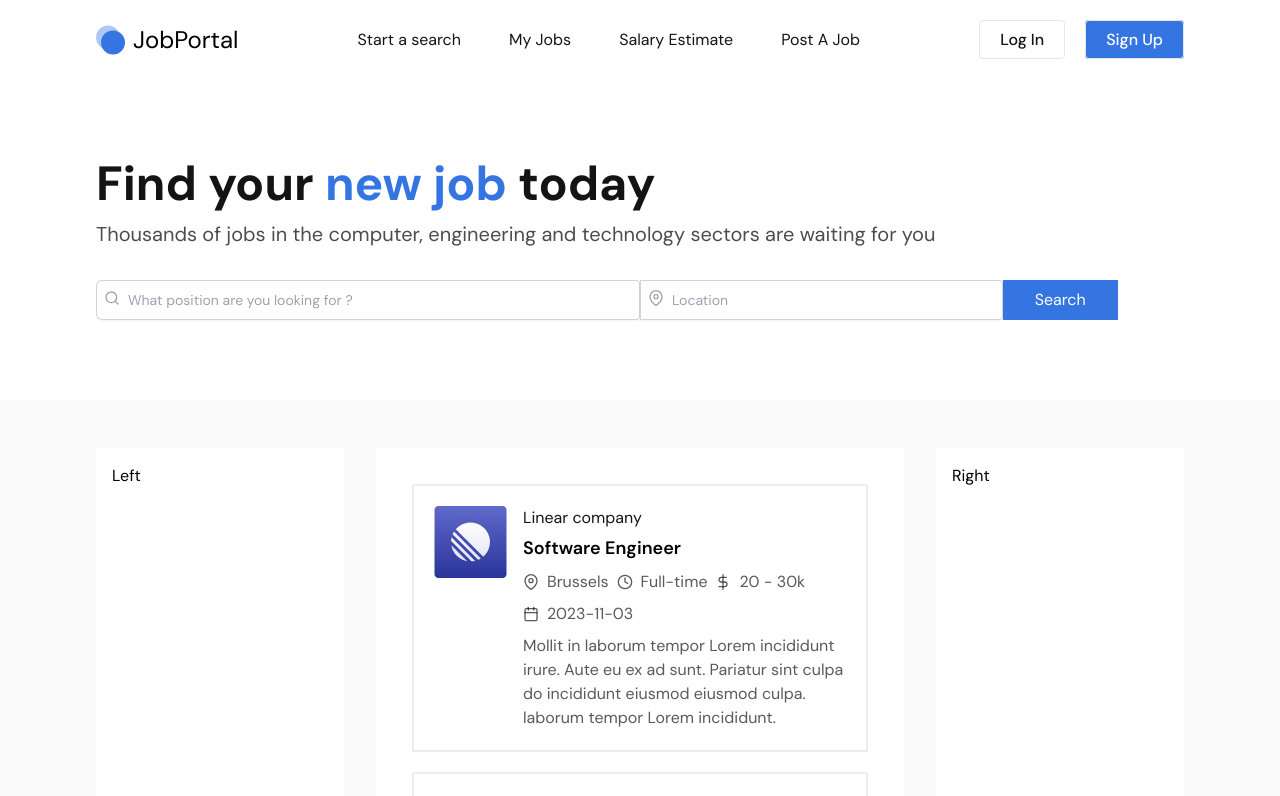
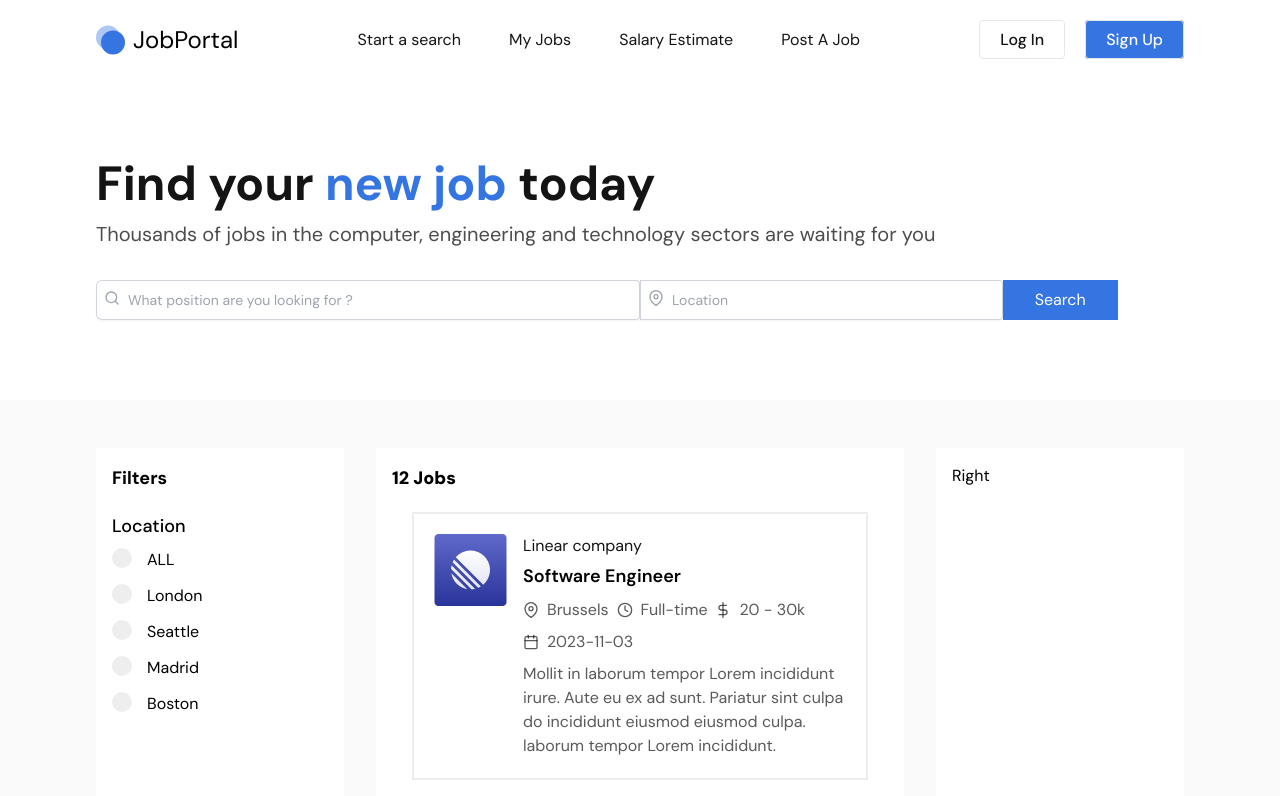
Before and after one commit to HasuHasmath/MERN-Job-Portal, a React (Vite) app: page / in a window 1280 px wide. Shown: the top 796 px of the page. Built offline with nearby package versions, Linux system fonts and the light colour scheme.

Commit message:
end of jobs

```diff
--- a/src/Pages/Home.jsx
+++ b/src/Pages/Home.jsx
@@ -2,17 +2,23 @@ import Banner from "../components/Banner";
 import { useEffect, useState } from "react";
 import Card from "../components/Card";
 import Jobs from "./Jobs";
+import Sidebar from "../sidebar/Sidebar";
 
 const Home = () => {
   const [selectedCategory, setSelectedCategory] = useState(null);
   const [jobs, setJobs] = useState([]);
+  const [isLoading, setIsLoading] = useState(true);
+  const [currentPage, setCurrentPage] = useState(1);
+  const itemsPeraAge = 6;
 
   useEffect(() => {
+    setIsLoading(true);
     fetch("jobs.json")
       .then((res) => res.json())
       .then((data) => {
         // console.log(data)
         setJobs(data);
+        setIsLoading(false);
       });
   }, []);
   // console.log(jobs)
@@ -24,7 +30,7 @@ const Home = () => {
   };
 
   // FILTER JOBS BY TITLE
-  const filterdItems = jobs.filter(
+  const filteredItems = jobs.filter(
     (job) => job.jobTitle.toLowerCase().indexOf(query.toLowerCase()) !== -1
   );
 
@@ -37,13 +43,32 @@ const Home = () => {
     setSelectedCategory(event.target.value);
   };
 
+  // CALCULATE THE INDEX RANGE
+  const calculatePageRange = () => {
+    const startIndex = (currentPage - 1) * itemsPerPage ;
+    const endIndex = startIndex + itemsPerPage ;
+    return {startIndex , endIndex}
+  }
+
+  // FUNCTION FOR NEXT PAGE
+
+  const nextPage = () => {
+    if(currentPage < Math.ceil(filteredItems.length / itemsPerPage)){
+      setCurrentPage(currentPage +1);
+    }
+  }
+
+  // FUNCTION FOR PREVIOUS PAGE
+
+
+
   // MAIN FUNCTION
   const filteredData = (jobs, selected, query) => {
     let filteredJobs = jobs;
 
     // FILTERING INPUT ITEMS
     if (query) {
-      filteredJobs = filterdItems;
+      filteredJobs = filteredItems;
     }
     // CATEGORY FILTERING
     if (selected) {
@@ -75,10 +100,26 @@ const Home = () => {
 
       {/* MAIN CONTENT */}
       <div className="bg-[#FAFAFA] md:grid grid-cols-4 gap-8 lg:px-24 px-4 py-12 ">
-        <div className="bg-white p-4 rounded ">Left</div>
+        {/* LEFT SIDE */}
+        <div className="bg-white p-4 rounded ">
+          <Sidebar handleChange={handleChange} handleClick={handleClick} />
+        </div>
+
+        {/* JOB CARDS */}
         <div className="col-span-2 bg-white p-4">
-          <Jobs result={result} />
+          {isLoading ? (
+            <p className="font-medium ">Loading....</p>
+          ) : result.length > 0 ? (
+            <Jobs result={result} />
+          ) : (
+            <>
+              <h3 className="text-lg font-black  mb-2 ">{result.length} Jobs</h3>
+              <p>No data found!</p>
+            </>
+          )}
         </div>
+
+        {/* RIGHT SIDE */}
         <div className="bg-white p-4 rounded ">Right</div>
       </div>
     </div>
--- a/src/Pages/Jobs.jsx
+++ b/src/Pages/Jobs.jsx
@@ -2,10 +2,13 @@ import React from 'react'
 
 const Jobs = ({result}) => {
   return (
-    <div>
-      {result}
-    </div>
-  )
+    <>
+      <div>
+        <h3 className="text-lg font-black  mb-2 ">{result.length} Jobs</h3>
+      </div>
+      <section>{result}</section>
+    </>
+  );
 }
 
 export default Jobs
--- /dev/null
+++ b/src/components/InputField.jsx
@@ -0,0 +1,18 @@
+import React from 'react'
+
+const InputField = ({ handleChange ,value, title , name}) => {
+  return (
+    <label className="sidebar-label-container">
+      <input
+        type="radio"
+        name={name}
+        id={value}
+        value={value }
+        onChange={handleChange}
+      />
+      <span className="checkmark"></span>{title}
+    </label>
+  );
+};
+
+export default InputField
--- /dev/null
+++ b/src/sidebar/Location.jsx
@@ -0,0 +1,49 @@
+import React from "react";
+import InputField from "../components/InputField";
+
+const Location = ({ handleChange }) => {
+  return (
+    <div>
+      <h4 className="text-lg font-medium mb-2 ">Location</h4>
+
+      <div>
+        <label className="sidebar-label-container">
+          <input
+            type="radio"
+            name="test"
+            id="test"
+            value=""
+            onChange={handleChange}
+          />
+          <span className="checkmark"></span>ALL
+        </label>
+        <InputField
+          handleChange={handleChange}
+          value="landon"
+          title="London"
+          name="test"
+        />
+        <InputField
+          handleChange={handleChange}
+          value="seattle"
+          title="Seattle"
+          name="test"
+        />
+        <InputField
+          handleChange={handleChange}
+          value="madrid"
+          title="Madrid"
+          name="test"
+        />
+        <InputField
+          handleChange={handleChange}
+          value="boston"
+          title="Boston"
+          name="test"
+        />
+      </div>
+    </div>
+  );
+};
+
+export default Location;
--- /dev/null
+++ b/src/sidebar/Sidebar.jsx
@@ -0,0 +1,14 @@
+import React from 'react'
+import Location from './Location';
+
+const Sidebar = ({ handleChange, handleClick  }) => {
+  return (
+    <div className="space-y-5">
+      <h3 className="text-lg font-bold mb-2 ">Filters</h3>
+
+      <Location handleChange={handleChange} />
+    </div>
+  );
+};
+
+export default Sidebar
```
